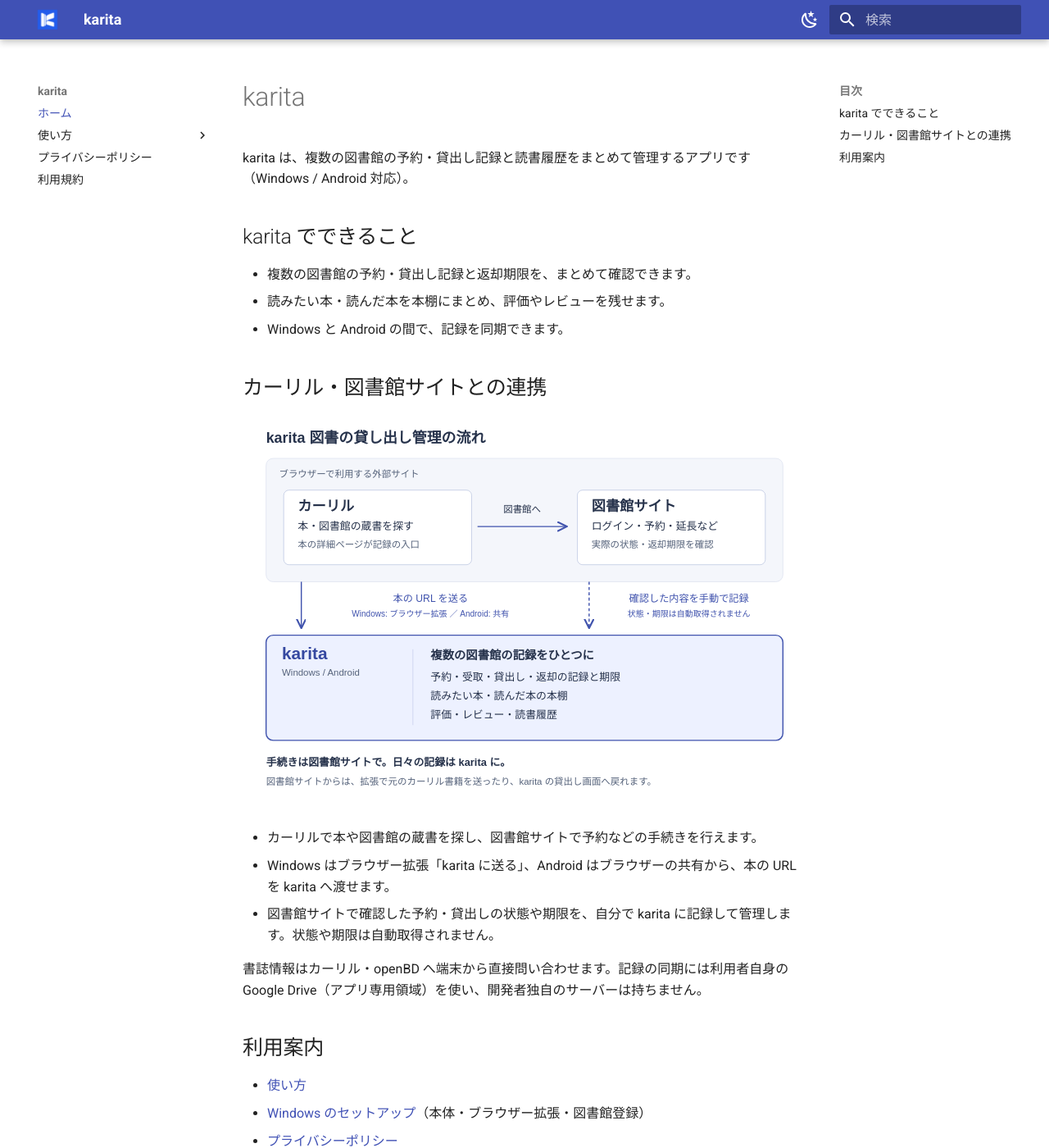
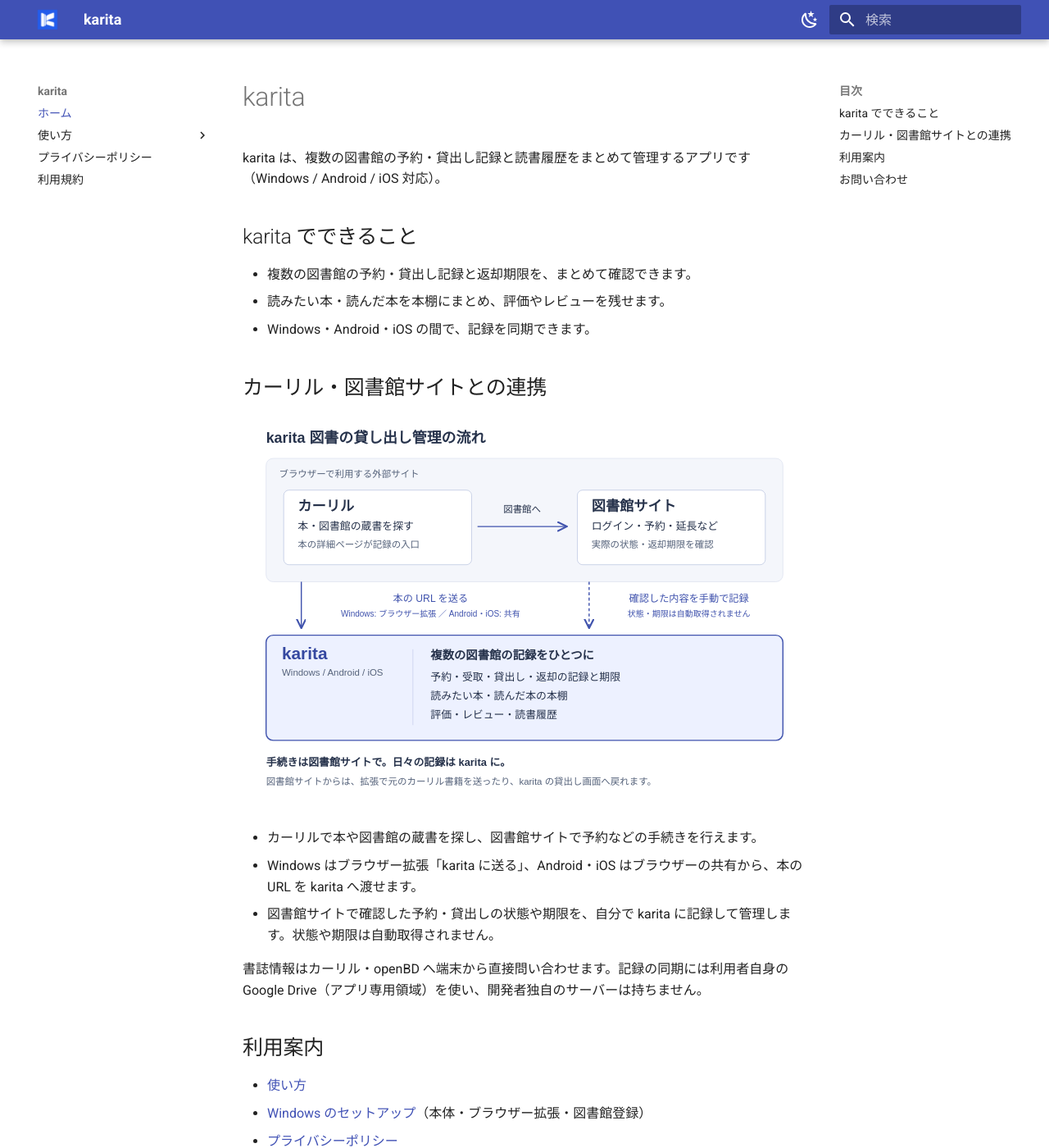
Before and after one commit to getperf/karita-site, an MkDocs documentation site: the page built from docs/index.md, in a window 1280 px wide and 1400 px high. Shown: the whole window at 82% size. Built offline with MkDocs 1.6.1 and Material for MkDocs 9.7.7, drawn with Linux system fonts in a browser that asks for light colours; some of the changed text lies outside the part shown.

Commit message:
docs: list iOS on the site and add a contact section to the top page
Co-Authored-By: Claude Opus 5.5 <noreply@anthropic.com>

```diff
--- a/docs/index.md
+++ b/docs/index.md
@@ -1,19 +1,19 @@
 # karita
 
-karita は、複数の図書館の予約・貸出し記録と読書履歴をまとめて管理するアプリです（Windows / Android 対応）。
+karita は、複数の図書館の予約・貸出し記録と読書履歴をまとめて管理するアプリです（Windows / Android / iOS 対応）。
 
 ## karita でできること
 
 - 複数の図書館の予約・貸出し記録と返却期限を、まとめて確認できます。
 - 読みたい本・読んだ本を本棚にまとめ、評価やレビューを残せます。
-- Windows と Android の間で、記録を同期できます。
+- Windows・Android・iOS の間で、記録を同期できます。
 
 ## カーリル・図書館サイトとの連携
 
 ![karita 図書の貸し出し管理の流れ。カーリルで本を探し、図書館サイトで手続きし、karita に記録をまとめます。](img/karita-library-flow.svg)
 
 - カーリルで本や図書館の蔵書を探し、図書館サイトで予約などの手続きを行えます。
-- Windows はブラウザー拡張「karita に送る」、Android はブラウザーの共有から、本の URL を karita へ渡せます。
+- Windows はブラウザー拡張「karita に送る」、Android・iOS はブラウザーの共有から、本の URL を karita へ渡せます。
 - 図書館サイトで確認した予約・貸出しの状態や期限を、自分で karita に記録して管理します。状態や期限は自動取得されません。
 
 書誌情報はカーリル・openBD へ端末から直接問い合わせます。記録の同期には利用者自身の Google Drive（アプリ専用領域）を使い、開発者独自のサーバーは持ちません。
@@ -25,6 +25,10 @@ karita は、複数の図書館の予約・貸出し記録と読書履歴をま
 - [プライバシーポリシー](privacy.md)
 - [利用規約](terms.md)
 
+## お問い合わせ
+
+furu3@getperf.net
+
 ---
 
 © 2026 getperf.net
```
Also changed, not shown: README.md (+1 -1 lines), docs/terms.md (+1 -1 lines), docs/img/karita-library-flow.svg.
